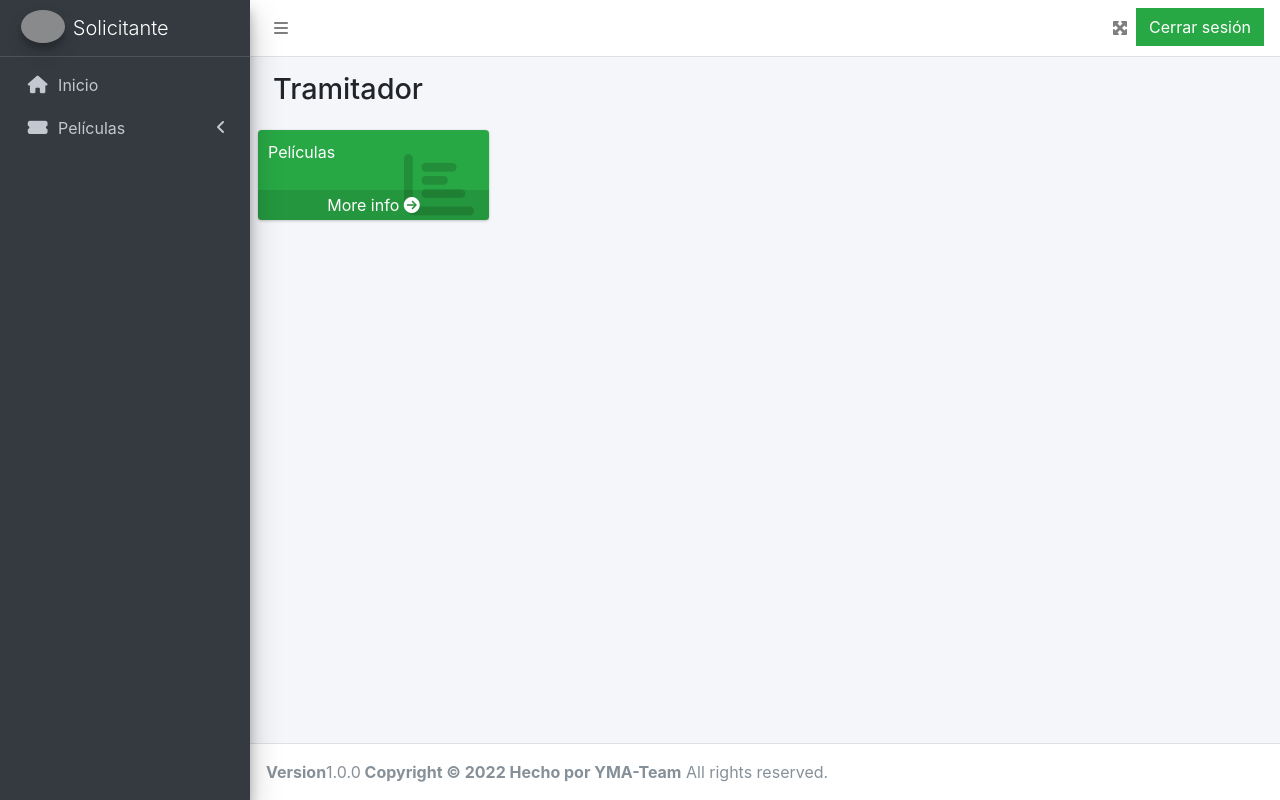
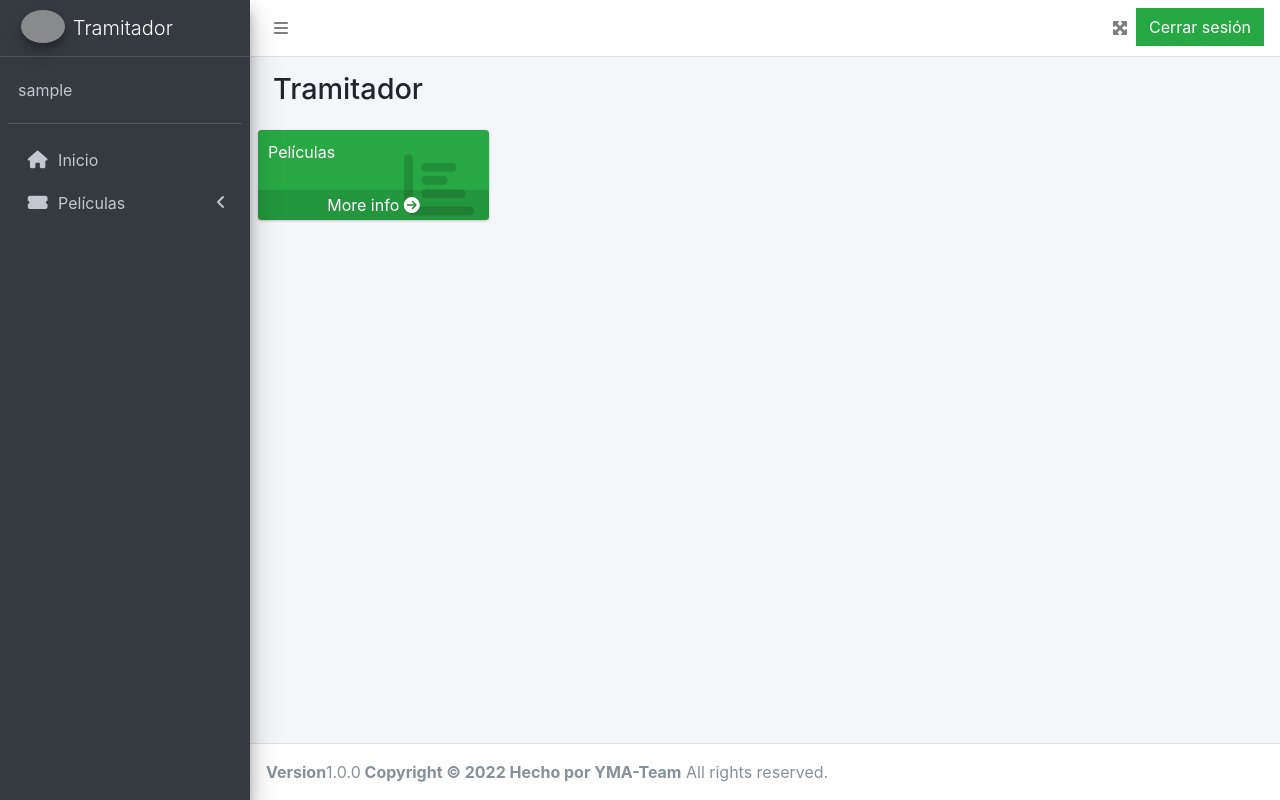
Before and after one commit to danielpuliche/YMA-Enfasis2, a PHP site: page /views/tramitadorMain.php in a window 1280 px wide. Run offline with PHP 8.4, Linux system fonts and the light colour scheme; the visitor is signed in with stand-in values (Sample User, id 1); some libraries are stand-ins or nearby versions; grey boxes are pictures that could not be loaded.

Commit message:
Ajustes menu de navegación

```diff
--- a/templates/menu.php
+++ b/templates/menu.php
@@ -1,15 +1,30 @@
 <aside class="main-sidebar sidebar-dark-primary elevation-4">
 
     <!-- Brand Logo -->
-    <a href="/index.php" class="brand-link">
+    <a href="#" class="brand-link">
         <img src="https://iconarchive.com/download/i109565/cjdowner/cryptocurrency-flat/ICON-ICX.ico" alt="Logo" class="brand-image img-circle elevation-3" style="opacity: .8">
-        <span class="brand-text font-weight-light">Solicitante</span>
+
+        <span class="brand-text font-weight-light">
+            <?php
+                echo $GLOBALS['mensaje'];
+            ?>
+        </span>
+
     </a>
 
     <!-- Sidebar -->
     <div class="sidebar">
         <!-- Sidebar user (optional) -->
 
+        <div class="user-panel mt-3 pb-3 mb-3 d-flex">
+            <div class="info">
+                <a href=# class="d-block">
+                    <?php
+                        echo ($_SESSION['usuario']);
+                    ?>
+                </a>
+            </div>
+          </div>
 
         <!-- Sidebar Menu -->
         <nav class="mt-2">
@@ -18,7 +33,7 @@
                with font-awesome or any other icon font library -->
 
                 <li class="nav-item">
-                <a href="/index.php" class="nav-link">
+                <a href="#" class="nav-link">
                         <i class="nav-icon fas fa-home"></i>
                         <p>Inicio</p>
                     </a>
--- a/views/solicitanteMain.php
+++ b/views/solicitanteMain.php
@@ -1,10 +1,12 @@
 <?php
+    include("../settings/sesiones.php");
+    $GLOBALS['mensaje'] = 'Solicitante';
     include("../templates/header.php");
     include("../templates/navbar.php");
     include("../templates/menu.php");
     include('../settings/db.php');
     // Validacion de la sesion
-    include("../settings/sesiones.php");
+
 ?>
 <!-- Content Wrapper. Contains page content -->
 <div class="content-wrapper">
--- a/views/tramitadorMain.php
+++ b/views/tramitadorMain.php
@@ -1,10 +1,12 @@
 <?php
+    $GLOBALS['mensaje'] = 'Tramitador';
+    include("../settings/sesiones.php");
     include("../templates/header.php");
     include("../templates/navbar.php");
     include("../templates/menu.php");
     include('../settings/db.php');
     // Validacion de la sesion
-    include("../settings/sesiones.php");
+
 ?>
 <!-- Content Wrapper. Contains page content -->
 <div class="content-wrapper">
```
